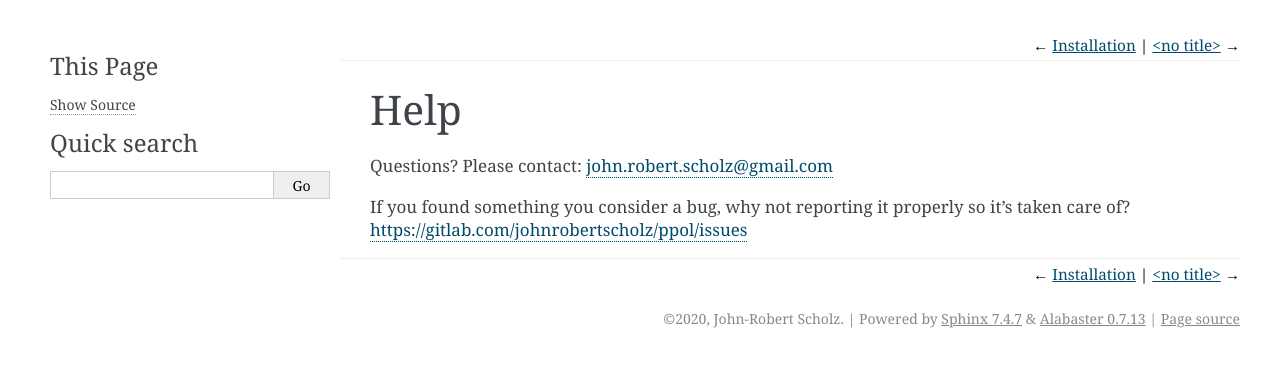
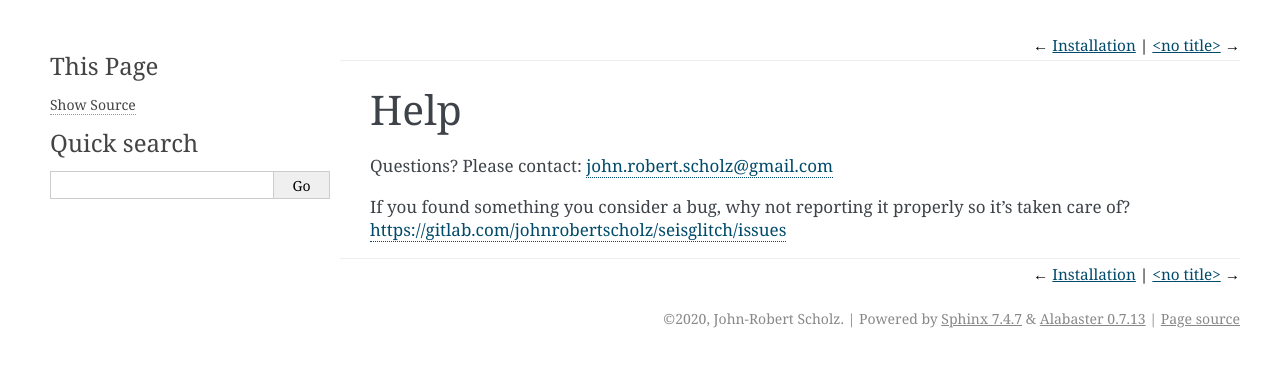
Before and after one commit to t0mmyt/seisglitch, a Sphinx documentation site: the page built from Docs/source/help.rst, in a window 1280 px wide. Shown: the top 367 px of the page. Built offline with Sphinx 7.4.7, drawn with Linux system fonts in a browser that asks for light colours; pages that are not in the unit, such as notebooks, are missing from menus; some of the changed lines change nothing that is shown.

Commit message:
change some docs

```diff
--- a/Docs/source/help.rst
+++ b/Docs/source/help.rst
@@ -4,4 +4,4 @@ Help
 Questions? Please contact: john.robert.scholz@gmail.com
 
 | If you found something you consider a bug, why not reporting it properly so it's taken care of?
-| https://gitlab.com/johnrobertscholz/ppol/issues
+| https://gitlab.com/johnrobertscholz/seisglitch/issues
```
Also changed, not shown: Docs/source/_static/glitch.png.
